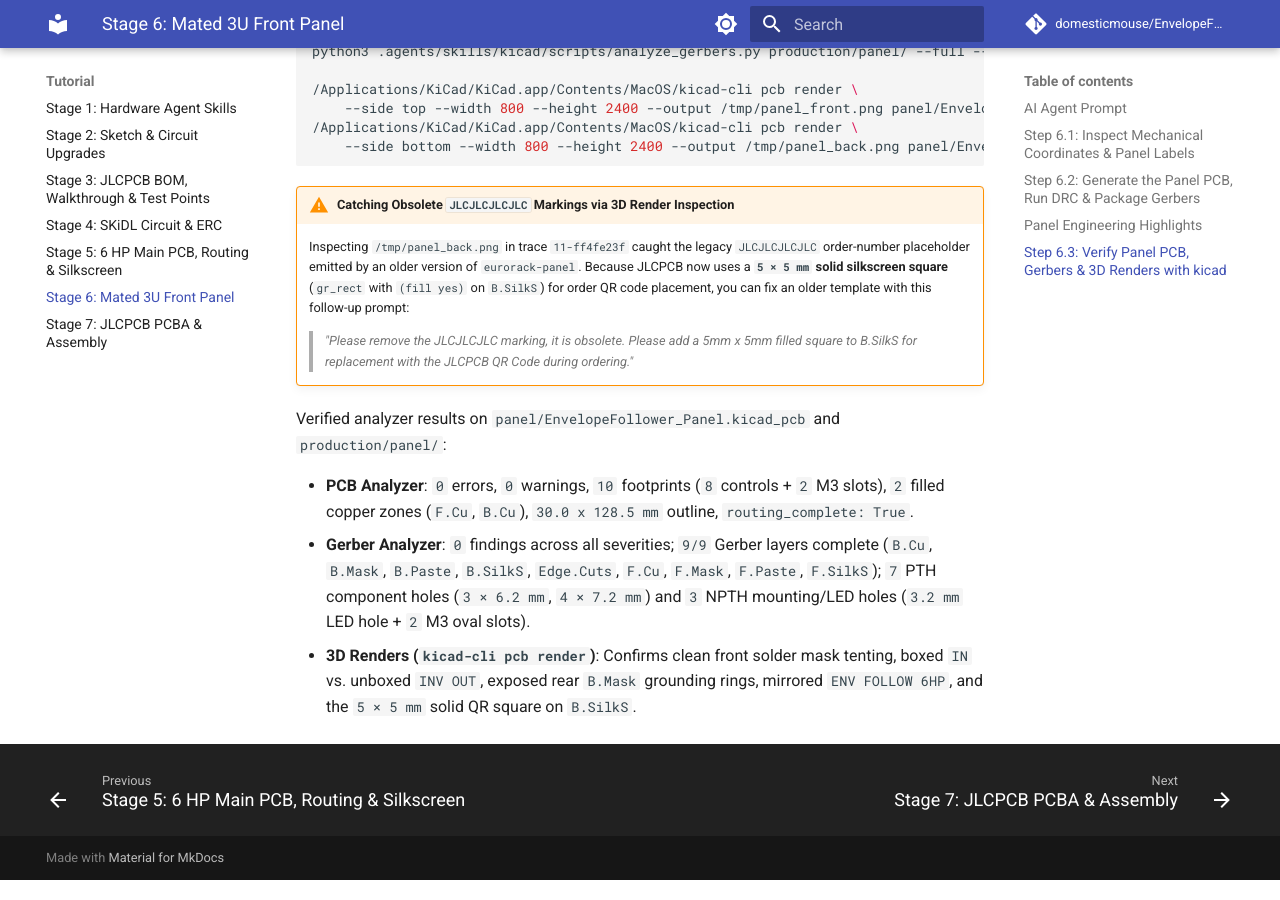
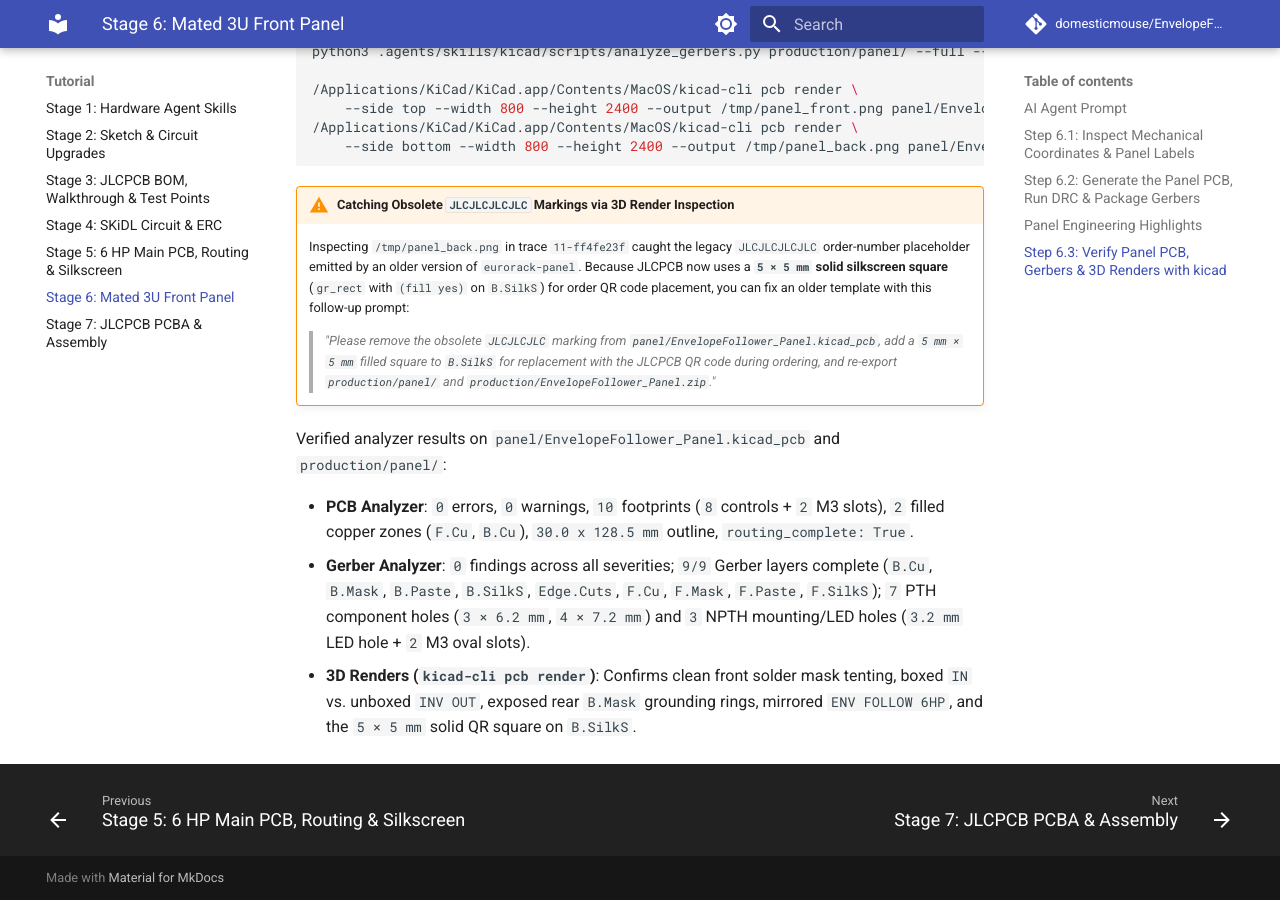
Before and after one commit to domesticmouse/EnvelopeFollower, an MkDocs documentation site: the page built from docs/tutorial/stage-6-front-panel.md, in a window 1280 px wide and 900 px high, scrolled down 3706 px. Built offline with MkDocs 1.6.1 and Material for MkDocs 9.7.7, drawn with Linux system fonts in a browser that asks for light colours; comment, search, counter and statistics services are not loaded; some of the changed text lies outside the part shown.

Commit message:
Specify explicit input and output filenames across Stage 3-7 tutorial prompts
Clean-room subagent test drives of Stages 2 through 4 showed that tutorial
prompts omitting exact input or output filenames cause agents to choose
divergent filenames (breaking downstream `@file` references) or skip required
metadata such as `Silkscreen` fields when `@SilkscreenInstructions.md` is not
explicitly supplied to Stage 4.

Audit all AI prompts across the tutorial and make every prompt in Stages 3-7
self-contained with explicit input and output paths:
- Stage 3.3c: pass `EnvelopeFollowerImproved.md` and `EnvelopeFollowerBOM.md`
  as explicit inputs when generating `SilkscreenInstructions.md`.
- Stage 4: include `@SilkscreenInstructions.md` as an input alongside the spec
  and BOM, and explicitly name `envelope_follower.py`, `envelope_follower.erc`,
  `envelope_follower.net`, `envelope_follower_bom.xml`, and `jlcpcb_bom.csv`.
- Stage 5: reference `@SilkscreenInstructions.md` and regenerated
  `EnvelopeFollower.kicad_pcb` in the silkscreen fix prompt.
- Stage 6: include `production/EnvelopeFollower_Panel.zip` in the main panel
  prompt and name `panel/EnvelopeFollower_Panel.kicad_pcb`, `production/panel/`,
  and `production/EnvelopeFollower_Panel.zip` in the QR-square fix prompt.
- Stage 7: explicitly reference `production/panel/`,
  `@panel/EnvelopeFollower_Panel.kicad_pcb`, and `@jlcpcb_bom.csv` when
  packaging archives and writing `OrderingNotes.md`.

```diff
--- a/docs/tutorial/stage-6-front-panel.md
+++ b/docs/tutorial/stage-6-front-panel.md
@@ -4,7 +4,7 @@ Instead of buying costly custom-milled aluminum, you can fabricate a rigid `1.6
 
 ## AI Agent Prompt
 
-> *"`/eurorack-panel` Please inspect `@EnvelopeFollower.kicad_pcb` to extract every pot (`RV1`–`RV4`), jack (`J1`–`J3`), and LED (`D4`) bushing coordinate, generate the mated 6 HP × 3U front panel PCB at `panel/EnvelopeFollower_Panel.kicad_pcb` titled `ENV FOLLOW` (`6HP ANALOG`) with panel labels `GAIN`, `ATK`, `REL`, `OFFSET`, boxed `IN`, `ENV`, `OUT`, and `INV OUT`, refill `F.Cu`/`B.Cu` `GND` shield planes, run DRC, export Gerbers and drills to `production/panel/`, and verify the Gerbers with the `kicad` skill."*
+> *"`/eurorack-panel` Please inspect `@EnvelopeFollower.kicad_pcb` to extract every pot (`RV1`–`RV4`), jack (`J1`–`J3`), and LED (`D4`) bushing coordinate, generate the mated 6 HP × 3U front panel PCB at `panel/EnvelopeFollower_Panel.kicad_pcb` titled `ENV FOLLOW` (`6HP ANALOG`) with panel labels `GAIN`, `ATK`, `REL`, `OFFSET`, boxed `IN`, `ENV`, `OUT`, and `INV OUT`, refill `F.Cu`/`B.Cu` `GND` shield planes, run DRC, export Gerbers and drills to `production/panel/`, package `production/EnvelopeFollower_Panel.zip`, and verify the Gerbers with the `kicad` skill."*
 
 ## Step 6.1: Inspect Mechanical Coordinates & Panel Labels
 
@@ -93,7 +93,7 @@ python3 .agents/skills/kicad/scripts/analyze_gerbers.py production/panel/ --full
 !!! warning "Catching Obsolete `JLCJLCJLCJLC` Markings via 3D Render Inspection"
     Inspecting `/tmp/panel_back.png` in trace `11-ff4fe23f` caught the legacy `JLCJLCJLCJLC` order-number placeholder emitted by an older version of `eurorack-panel`. Because JLCPCB now uses a **`5 × 5 mm` solid silkscreen square** (`gr_rect` with `(fill yes)` on `B.SilkS`) for order QR code placement, you can fix an older template with this follow-up prompt:
 
-    > *"Please remove the JLCJLCJLC marking, it is obsolete. Please add a 5mm x 5mm filled square to B.SilkS for replacement with the JLCPCB QR Code during ordering."*
+    > *"Please remove the obsolete `JLCJLCJLC` marking from `panel/EnvelopeFollower_Panel.kicad_pcb`, add a `5 mm × 5 mm` filled square to `B.SilkS` for replacement with the JLCPCB QR code during ordering, and re-export `production/panel/` and `production/EnvelopeFollower_Panel.zip`."*
 
 Verified analyzer results on `panel/EnvelopeFollower_Panel.kicad_pcb` and `production/panel/`:
 
```
Also changed, not shown: docs/tutorial/stage-3-bom-and-dfm.md (+1 -1 lines), docs/tutorial/stage-4-skidl.md (+2 -2 lines), docs/tutorial/stage-5-schematic-and-pcb.md (+1 -1 lines), docs/tutorial/stage-7-manufacturing.md (+1 -1 lines).
